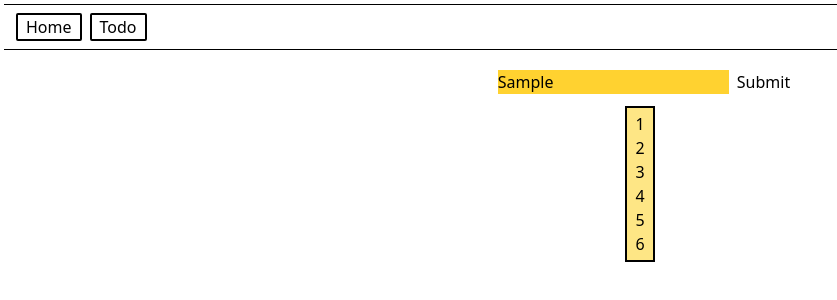
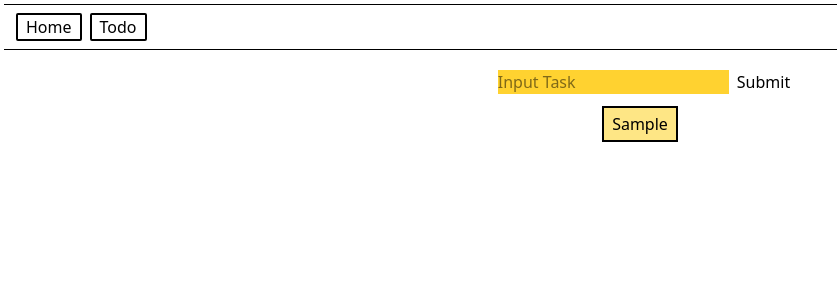
Before and after one commit to protoxianyx/moneymanager, a Next.js app: page /Todo in a window 1280 px wide. Both pictures are taken after typing "Sample" into the empty fields and a click on the button "Submit". Shown: the top 300 px of the page, without its empty margins (0-837 px from the left). Built offline with nearby package versions, Linux system fonts and the light colour scheme.

Commit message:
progress finally

```diff
--- a/app/components/TLComponents/TodoList.tsx
+++ b/app/components/TLComponents/TodoList.tsx
@@ -3,19 +3,30 @@
 import React, { useState } from "react";
 
 interface Task {
-  id: string
+  id: number
   task:string
 }
 
 const TodoList = () => {
 
-  const [data, setData] = useState<Task[]>([])
+  const [data, setData] = useState<Task[]>([]);
+  const [input, setInput] = useState("");
 
   const handleSubmit = (e: React.FormEvent) => {
     e.preventDefault();
+
+    if (input.trim() === '') return;
+
+    const addedTask: Task = {
+      id: Math.random() * 100,
+      task: input.trim()
+    }
+
+    setData(prev => [...prev, addedTask])
+    setInput('')
+
   };
 
-  const arr: number[] = [1, 2, 3, 4, 5, 6];
 
   return (
     <div>
@@ -26,6 +37,8 @@ const TodoList = () => {
               type="text"
               placeholder="Input Task"
               className="border-none bg-amber-300 m-2"
+              value={input}
+              onChange={e => setInput(e.target.value)}
             />
             <button>Submit</button>
           </form>
@@ -33,8 +46,8 @@ const TodoList = () => {
 
         <div className="border-2 bg-amber-200 border-black px-2 py-1">
           <ul>
-            {arr.map((arr) => (
-              <li key={Math.random() * 100}>{arr}</li>
+            {data.map((task) => (
+              <li key={task.id}>{task.task}</li>
             ))}
           </ul>
         </div>
```
